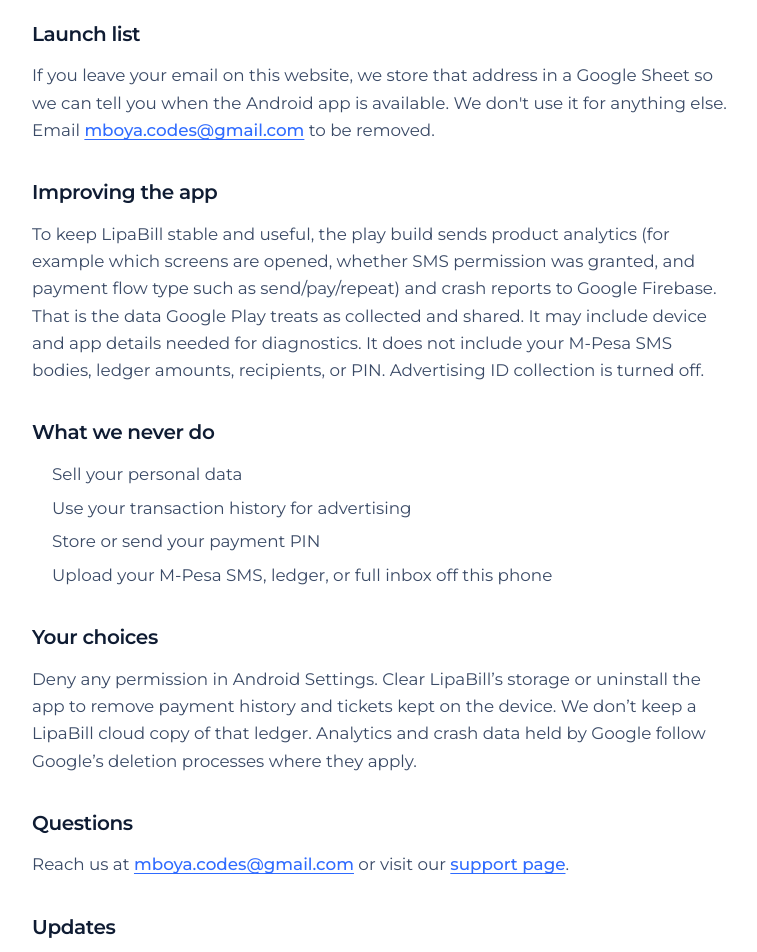
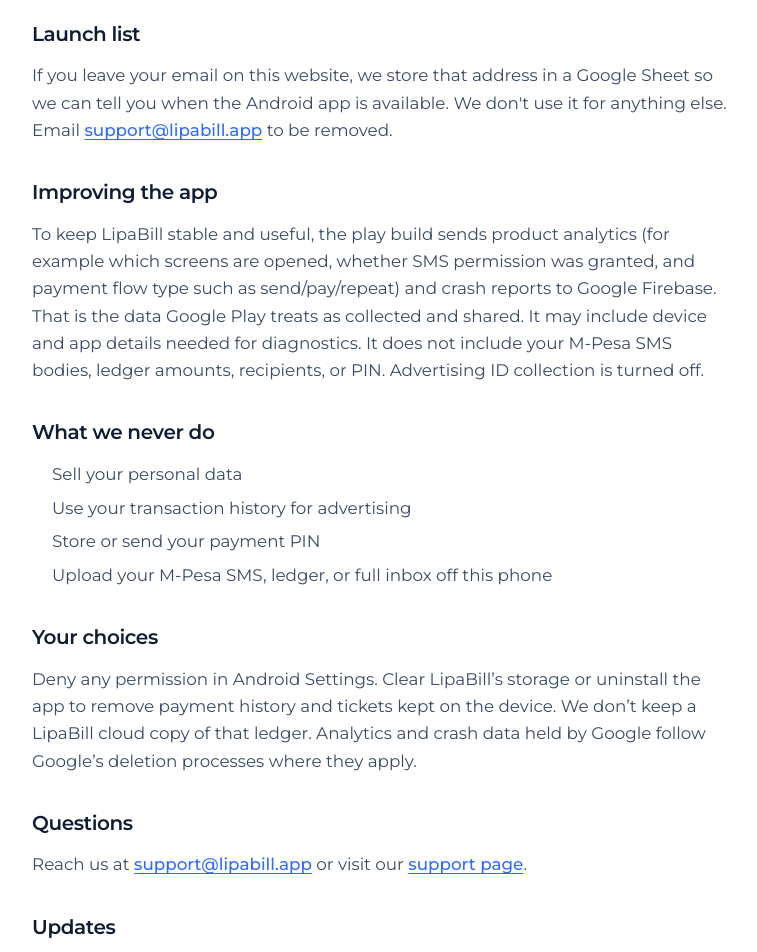
Before and after one commit to mboyacodes-sketch/lipabill-web, a Next.js app: page /privacy in a window 1280 px wide. Shown: the part 1440-2392 px from the top of the page, without its empty margins (256-1013 px from the left). Built offline with nearby package versions, Linux system fonts and the light colour scheme.

Commit message:
Point support contact to support@lipabill.app.

```diff
--- a/src/app/privacy/page.tsx
+++ b/src/app/privacy/page.tsx
@@ -2,7 +2,7 @@
 import Link from "next/link";
 import { JsonLd } from "@/components/JsonLd";
 import { SiteFooter, SiteHeader } from "@/components/SiteChrome";
-import { absoluteUrl } from "@/lib/site";
+import { absoluteUrl, site } from "@/lib/site";
 
 const description =
   "How LipaBill keeps your transactions, messages, and tickets on your phone, and which permissions are optional.";
@@ -131,7 +131,7 @@
               If you leave your email on this website, we store that address in
               a Google Sheet so we can tell you when the Android app is
               available. We don&apos;t use it for anything else. Email{" "}
-              <a href="mailto:mboya.codes@gmail.com">mboya.codes@gmail.com</a> to
+              <a href={`mailto:${site.email}`}>{site.email}</a> to
               be removed.
             </p>
           </section>
@@ -175,7 +175,7 @@
             <h2>Questions</h2>
             <p>
               Reach us at{" "}
-              <a href="mailto:mboya.codes@gmail.com">mboya.codes@gmail.com</a> or
+              <a href={`mailto:${site.email}`}>{site.email}</a> or
               visit our{" "}
               <Link href="/support">support page</Link>.
             </p>
--- a/src/app/support/page.tsx
+++ b/src/app/support/page.tsx
@@ -2,7 +2,7 @@
 import Link from "next/link";
 import { JsonLd } from "@/components/JsonLd";
 import { SiteFooter, SiteHeader } from "@/components/SiteChrome";
-import { absoluteUrl, faqs } from "@/lib/site";
+import { absoluteUrl, faqs, site } from "@/lib/site";
 
 const description =
   "Get help with LipaBill, the Offline-First Transaction Wallet for Android. Contact, what the app is for, and common questions.";
@@ -73,9 +73,9 @@
             Email{" "}
             <a
               className="font-medium text-blue hover:underline"
-              href="mailto:mboya.codes@gmail.com"
+              href={`mailto:${site.email}`}
             >
-              mboya.codes@gmail.com
+              {site.email}
             </a>
             . Tell us your device model and Android version if you’re reporting
             a problem — it helps us respond faster.
--- a/src/lib/site.ts
+++ b/src/lib/site.ts
@@ -1,7 +1,7 @@
 export const site = {
   name: "LipaBill",
   url: "https://lipabill.app",
-  email: "mboya.codes@gmail.com",
+  email: "support@lipabill.app",
   locale: "en_KE",
   title: "LipaBill — Offline-First Transaction Wallet",
   description:
```
